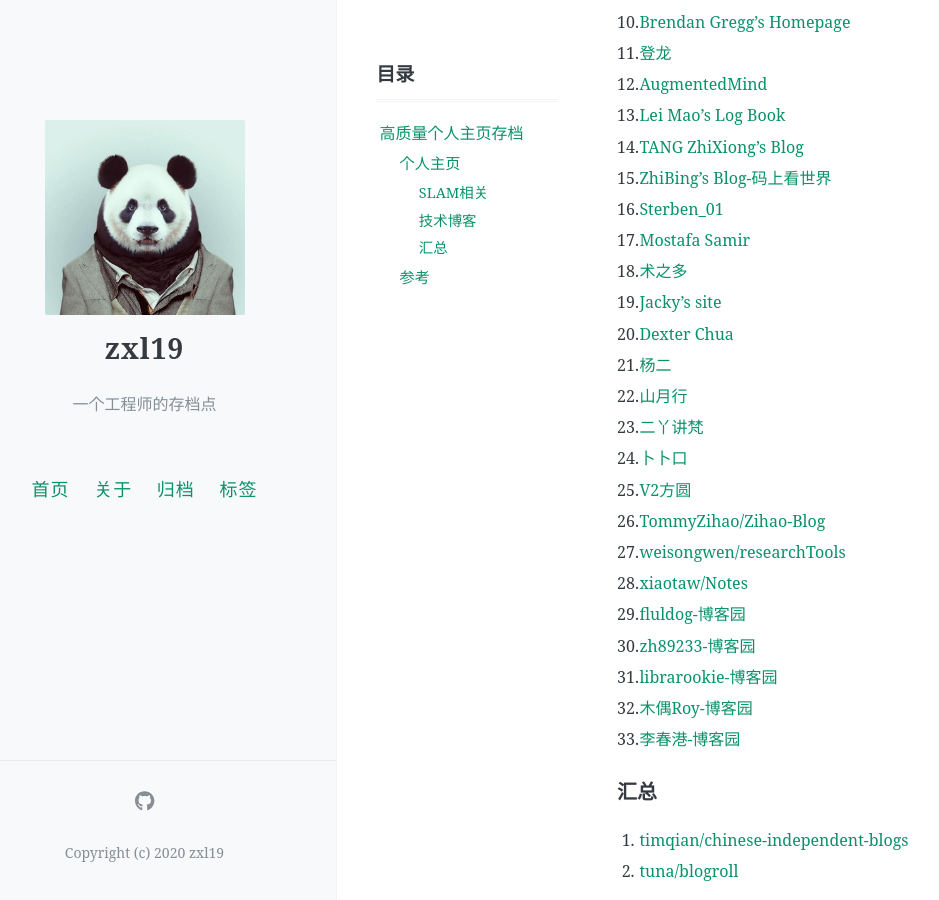
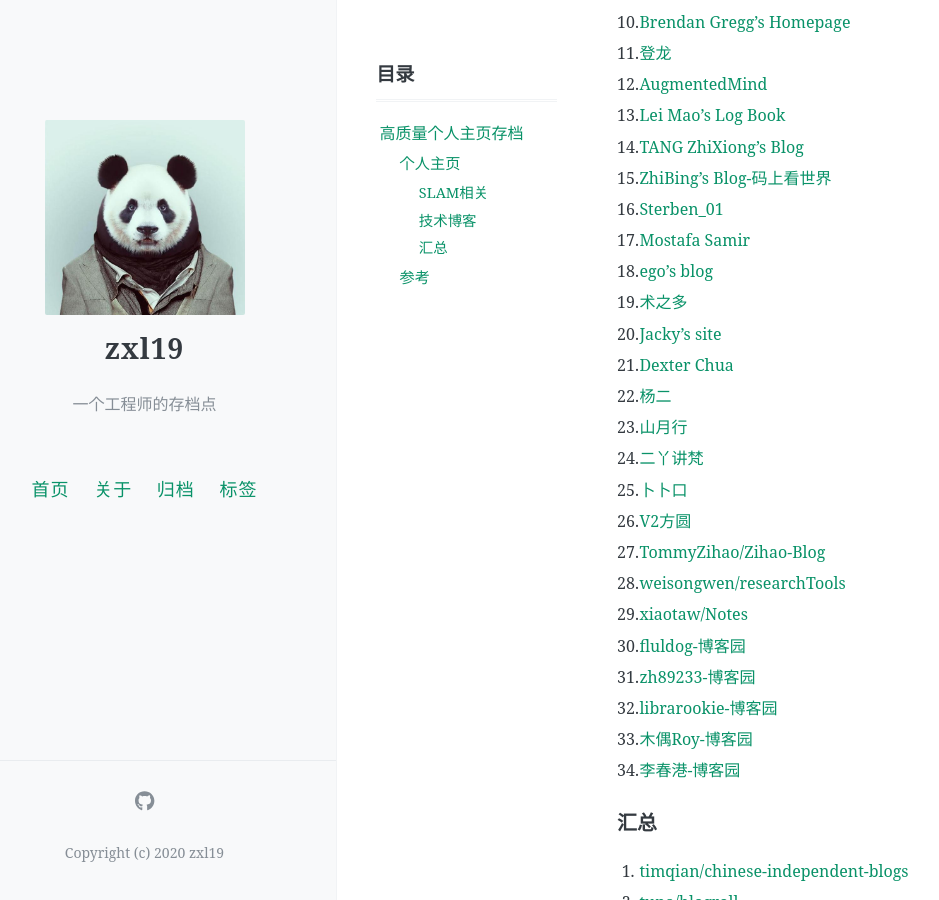
Before and after one commit to zxl19/zxl19.github.io, a Jekyll site: the page built from _posts/2022-09-20-personal-blog.md, in a window 1280 px wide and 900 px high, scrolled down 1008 px. Shown: the whole window, without its empty margins (47-986 px from the left). Built offline with Jekyll 4.4.1, drawn with Linux system fonts in a browser that asks for light colours; comment, search, counter and statistics services are not loaded.

Commit message:
Update Posts

```diff
--- a/_posts/2022-09-20-personal-blog.md
+++ b/_posts/2022-09-20-personal-blog.md
@@ -47,23 +47,24 @@ pinned: false
 14. [TANG ZhiXiong's Blog](http://blog.tangzhixiong.com)
 15. [ZhiBing's Blog-码上看世界](https://azmddy.github.io)
 16. [Sterben_01](https://sterben-01.github.io)
-17. [Mostafa Samir](https://mostafa-samir.github.io/)
-18. [术之多](https://www.shuzhiduo.com)
-19. [Jacky's site](https://jackywang2001.github.io)
-20. [Dexter Chua](https://dec41.user.srcf.net)
-21. [杨二](https://yangerxiao.com)
-22. [山月行](https://shanyue.tech)
-23. [二丫讲梵](http://wiki.eryajf.net)
-24. [卜卜口](https://i.magiconch.com)
-25. [V2方圆](https://www.v2fy.com)
-26. [TommyZihao/Zihao-Blog](https://github.com/TommyZihao/Zihao-Blog)
-27. [weisongwen/researchTools](https://github.com/weisongwen/researchTools)
-28. [xiaotaw/Notes](https://github.com/xiaotaw/Notes)
-29. [fluldog-博客园](https://www.cnblogs.com/fluidog)
-30. [zh89233-博客园](https://www.cnblogs.com/love-zf)
-31. [librarookie-博客园](https://www.cnblogs.com/librarookie)
-32. [木偶Roy-博客园](https://www.cnblogs.com/jyroy)
-33. [李春港-博客园](https://www.cnblogs.com/lcgbk)
+17. [Mostafa Samir](https://mostafa-samir.github.io)
+18. [ego's blog](https://fgc346.github.io)
+19. [术之多](https://www.shuzhiduo.com)
+20. [Jacky's site](https://jackywang2001.github.io)
+21. [Dexter Chua](https://dec41.user.srcf.net)
+22. [杨二](https://yangerxiao.com)
+23. [山月行](https://shanyue.tech)
+24. [二丫讲梵](http://wiki.eryajf.net)
+25. [卜卜口](https://i.magiconch.com)
+26. [V2方圆](https://www.v2fy.com)
+27. [TommyZihao/Zihao-Blog](https://github.com/TommyZihao/Zihao-Blog)
+28. [weisongwen/researchTools](https://github.com/weisongwen/researchTools)
+29. [xiaotaw/Notes](https://github.com/xiaotaw/Notes)
+30. [fluldog-博客园](https://www.cnblogs.com/fluidog)
+31. [zh89233-博客园](https://www.cnblogs.com/love-zf)
+32. [librarookie-博客园](https://www.cnblogs.com/librarookie)
+33. [木偶Roy-博客园](https://www.cnblogs.com/jyroy)
+34. [李春港-博客园](https://www.cnblogs.com/lcgbk)
 
 ### 汇总
 
```
Also changed, not shown: _posts/2021-06-15-ai-material.md (+3 -2 lines).
